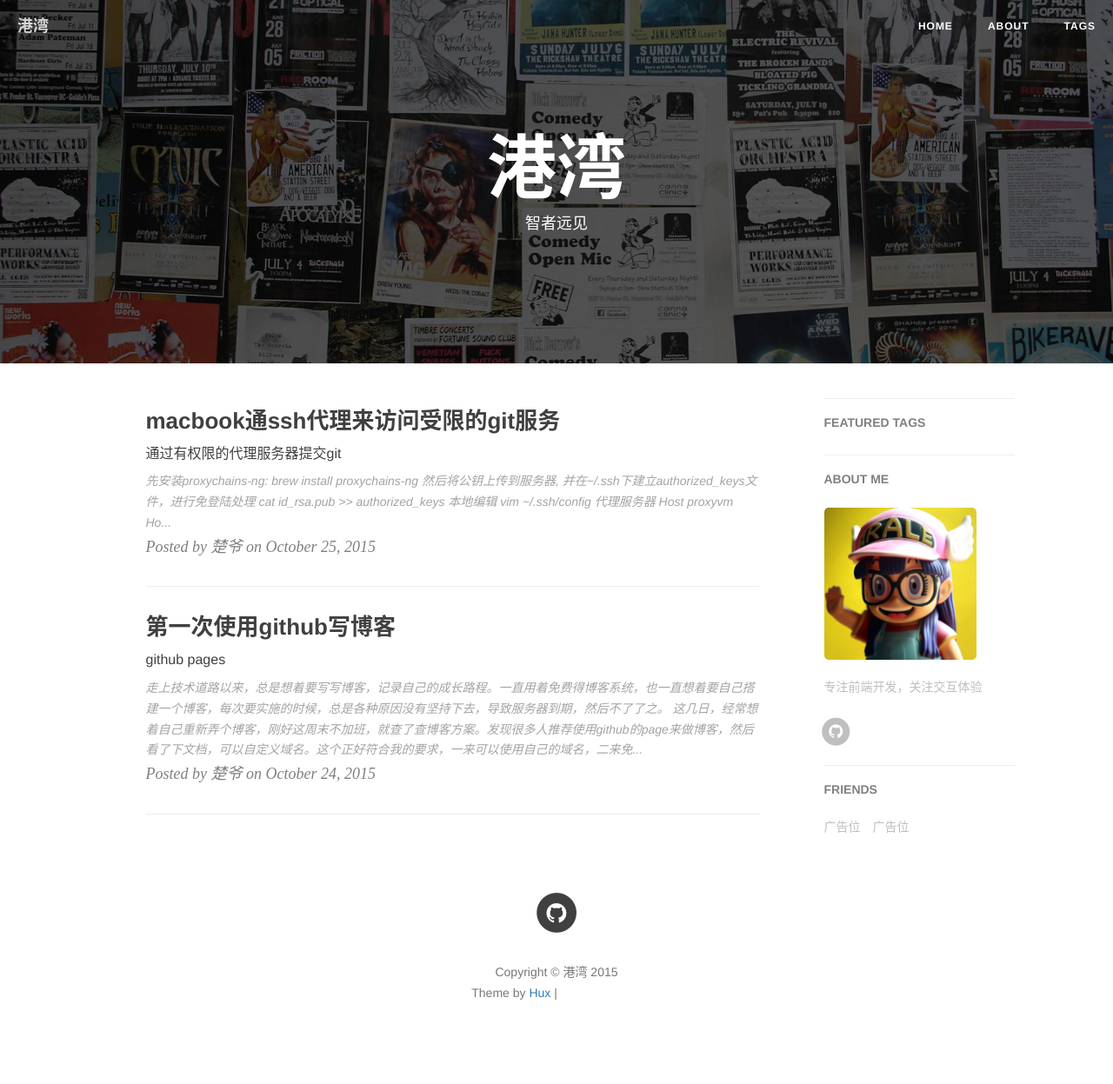
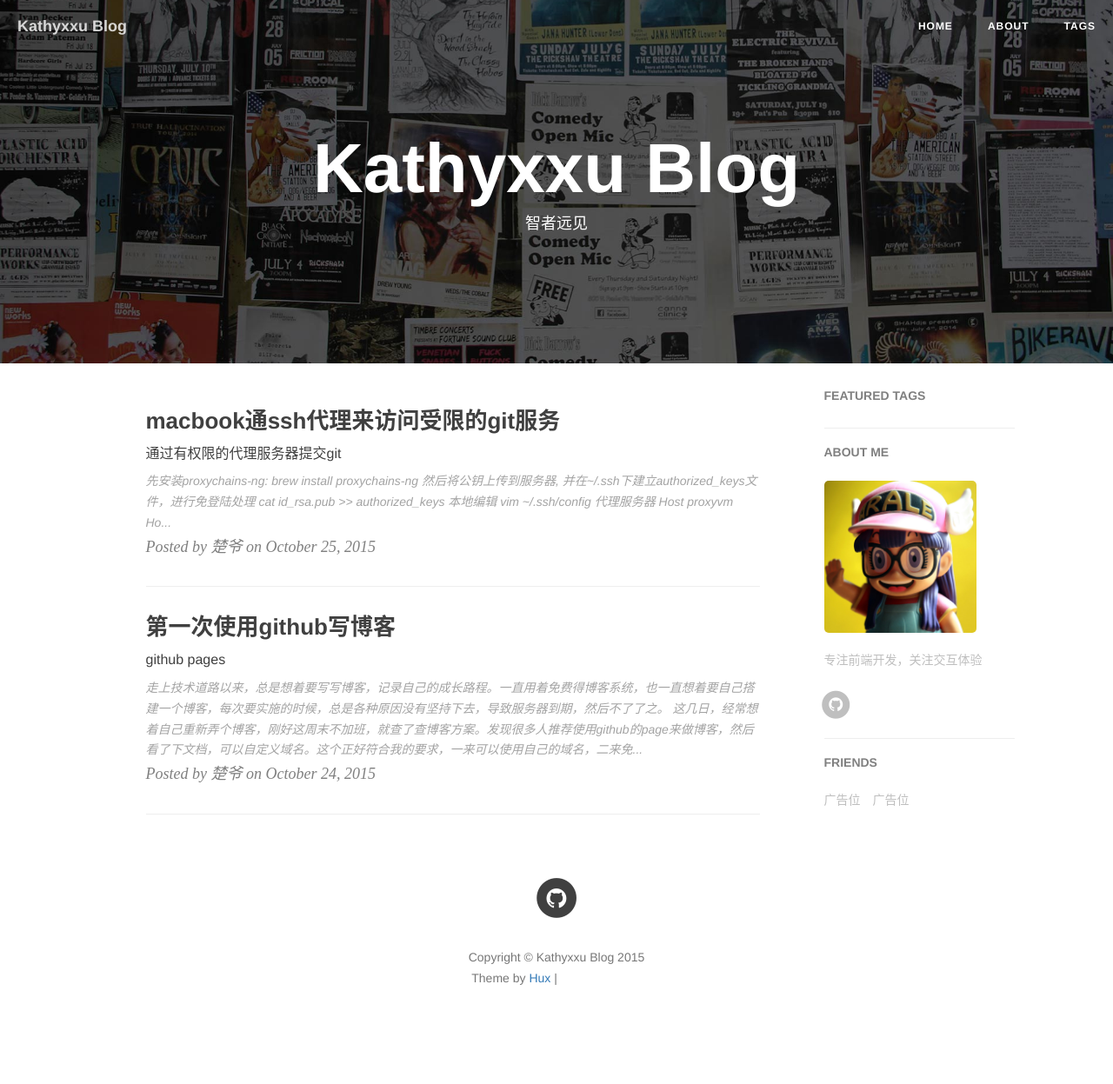
Before and after one commit to kathyxxu/kathyxxu.github.io, a Jekyll site: the page built from index.html, in a window 1280 px wide. Shown: the whole page at 87% size. Built offline with Jekyll 4.4.1, drawn with Linux system fonts in a browser that asks for light colours; nearby versions of some CDN libraries; the list of posts is cut into pages by our own code; comment, search, counter and statistics services are not loaded; grey boxes are pictures that could not be loaded.

Commit message:
update source

```diff
--- a/_config.yml
+++ b/_config.yml
@@ -1,10 +1,10 @@
 # Site settings
-title: 港湾
-SEOTitle: 港湾 | Kathyxxu Blog
+title: Kathyxxu Blog
+SEOTitle: 徐璇的博客 | Kathyxxu Blog
 header-img: img/home-bg.jpg
 email: kathyxxu@hotmail.com
 description: "前端工程师 | 这里是 @Kathyxxu 的个人博客，记录点点滴滴。"
-keyword: "前端开发, Kathyxxu, Blog, 博客, HTML5"
+keyword: "前端开发, Kathyxxu, 博客, HTML5, javascript"
 url: "http://kathyxxu.github.io"
 baseurl: ""
 
--- a/_layouts/page.html
+++ b/_layouts/page.html
@@ -84,12 +84,12 @@ layout: default
                 <!-- Featured Tags -->
                 {% if site.featured-tags %}
                 <section>
-                    <hr class="hidden-sm hidden-xs">
+                    <!-- no hr -->
                     <h5><a href="/tags/">FEATURED TAGS</a></h5>
                     <div class="tags">
                         {% for tag in site.tags %}
                             {% if tag[1].size > {{site.featured-condition-size}} %}
-                                <a href="/tags/#{{ tag[0] }}" title="{{ tag[0] }}" rel="{{ tag[1].size }}">
+                                <a href="{{ site.baseurl }}/tags/#{{ tag[0] }}" title="{{ tag[0] }}" rel="{{ tag[1].size }}">
                                     {{ tag[0] }}
                                 </a>
                             {% endif %}
```
Also changed, not shown: 6 other files.
